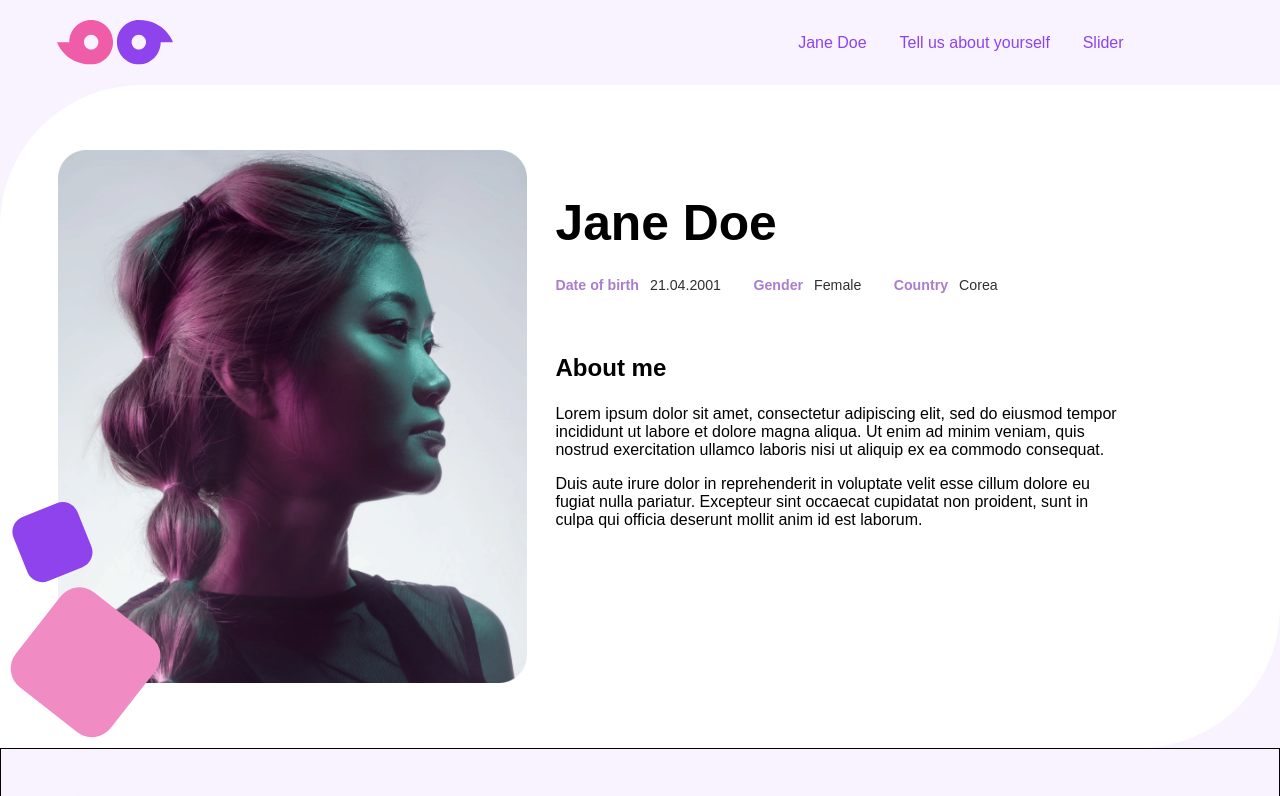
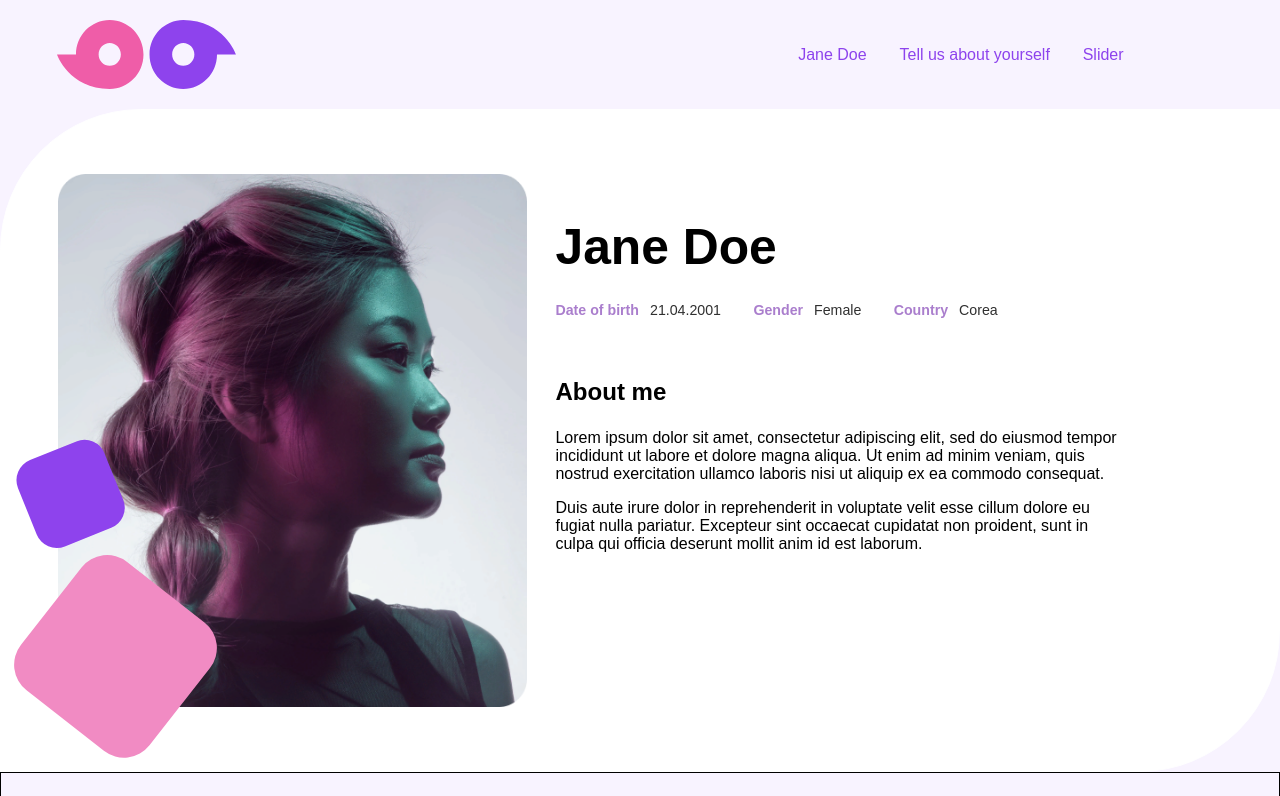
Before and after one commit to makotro2015/About-me-Jane-Doe, a plain HTML site: page index.html in a window 1280 px wide. Shown: the top 796 px of the page. Drawn offline with Linux system fonts and the light colour scheme; a web font is replaced by a local one.

Commit message:
Рефактор

```diff
--- a/style.css
+++ b/style.css
@@ -41,6 +41,10 @@ header {
   display: flex;
   justify-content: space-between;
   padding: 1.6vw 12.22vw 1.5vw 4.44vw;
+}
+
+.header .logo {
+  width: 14vw;
 }
 
 .header nav {
@@ -88,6 +92,7 @@ main .rect-foto {
   position: absolute;
   left: 0;
   bottom: 0;
+  width: 18vw;
 }
 
 .main {
```
